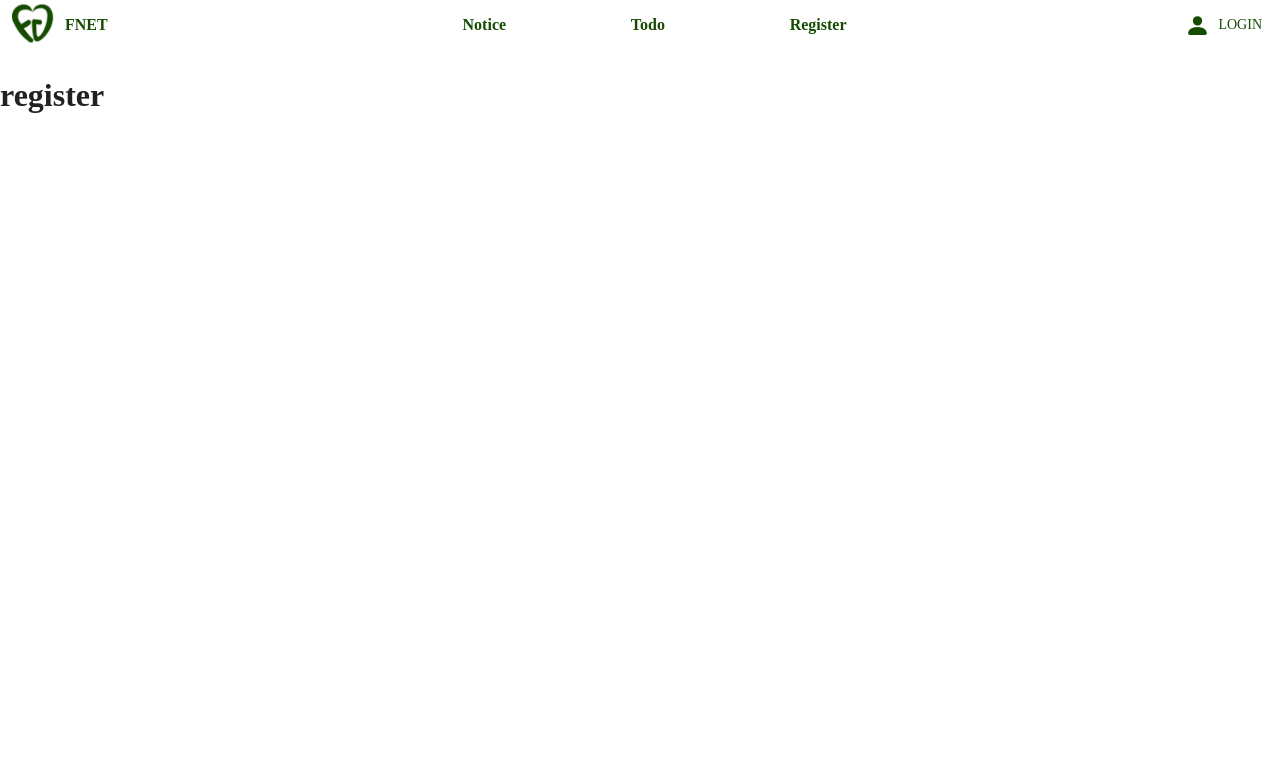
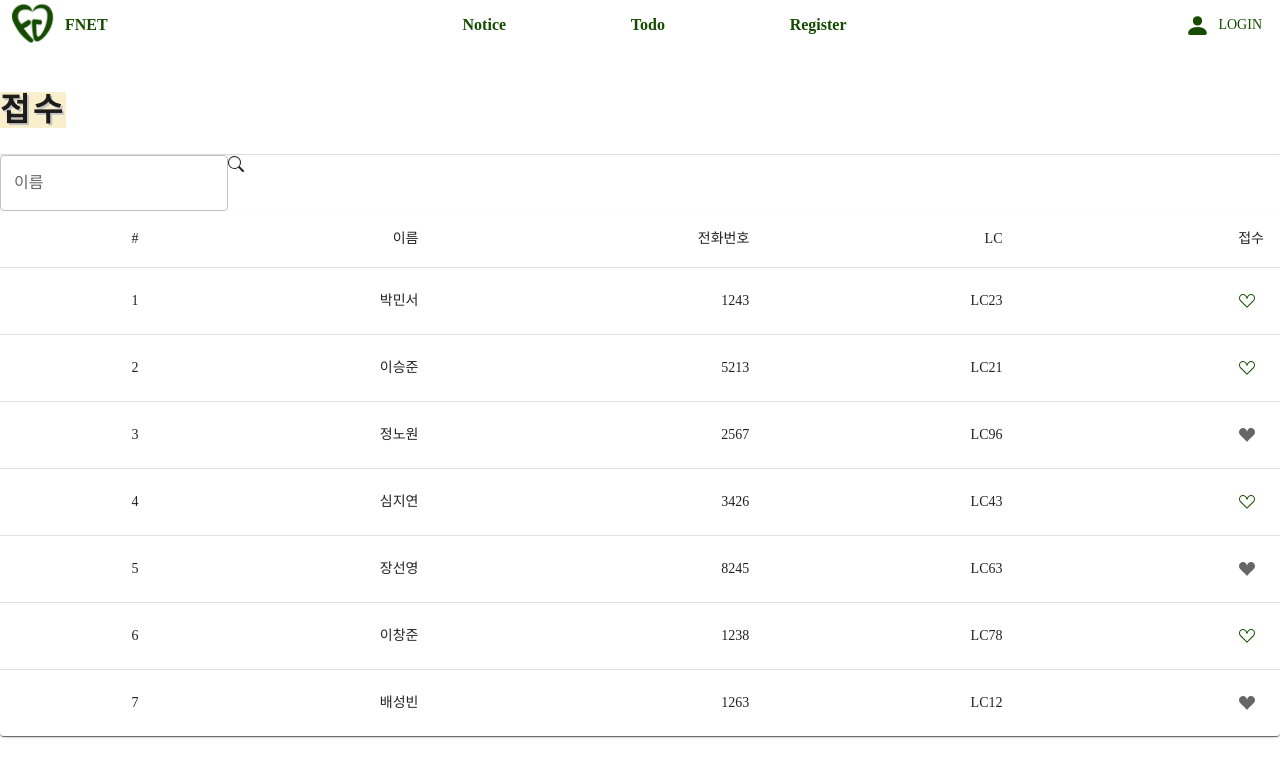
Before and after one commit to FGFnet/fnet, a React (Create React App) app in the folder frontend/: page /register in a window 1280 px wide. Shown: the top 776 px of the page. Built offline with nearby package versions, Linux system fonts and the light colour scheme; a web font is replaced by a local one.

Commit message:
feat(fe): add register page

```diff
--- a/frontend/src/screen/register/register.tsx
+++ b/frontend/src/screen/register/register.tsx
@@ -1,9 +1,107 @@
-import React from 'react'
+import React, {useState} from 'react'
+import {Header} from '../../component';
+import {TextField, Checkbox, Paper, Table, TableBody,TableCell, TableContainer,TableHead,TableRow} from '@mui/material';
+import {BsSearch , BsSuitHeart, BsSuitHeartFill} from 'react-icons/bs';
+
+
+interface registerData {
+  id : number;
+  name : string;
+  phoneNumber : number;
+  LC : string;
+  submit : boolean;
+}
+
+const createdata = (
+  id : number,
+  name : string,
+  phoneNumber : number,
+  LC : string,
+  submit : boolean,
+)=>{
+  return { id , name, phoneNumber, LC, submit};
+}
+
+
+const originalRows : registerData[] = [
+  {id : 1, name: "박민서", phoneNumber : 1243, LC : "LC23", submit : true},
+  {id : 2, name: "이승준", phoneNumber : 5213, LC : "LC21", submit : true},
+  {id : 3, name: "정노원", phoneNumber : 2567, LC : "LC96", submit : false},
+  {id : 4, name: "심지연", phoneNumber : 3426, LC : "LC43", submit : true},
+  {id : 5, name: "장선영", phoneNumber : 8245, LC : "LC63", submit : false},
+  {id : 6, name: "이창준", phoneNumber : 1238, LC : "LC78", submit : true},
+  {id : 7, name: "배성빈", phoneNumber : 1263, LC : "LC12", submit : false},
+]
+
 
 export default function RegisterScreen() {
+  const [rows, setRows] = useState<registerData[]>(originalRows);
+  const [searched, setSearched] = useState<string>("");
+
+  const requestSearch = (SearchVal :string) => {
+    setSearched(SearchVal)
+    const filteredRows = originalRows.filter((row) => {
+      return row.name.toLowerCase().includes(SearchVal.toLowerCase());
+    });
+  setRows(filteredRows);
+};
+
+ const handleCheckBox = (event: React.ChangeEvent<HTMLInputElement>, id: number, data :registerData ) => {
+  const updatedRows = rows.map(data => {
+    if (data.id == id){
+      return {...data, submit: event.target.checked}
+    }
+    return data;
+  })
+  setRows(updatedRows);
+ }
+
   return (
-    <div>
-      <h1>register</h1>
-    </div>
-  )
+    <React.Fragment>
+      <Header title = "접수" />
+    <Paper>
+    <>
+    <TextField
+    id="standard-basic"
+    label = "이름"
+    value={searched}
+    onChange={(event) => requestSearch(event.target.value)}
+    >
+    </TextField>
+    <BsSearch/>
+    </>
+    <TableContainer component={Paper}>
+      <Table sx={{ minWidth: 300 }} aria-label="dense table">
+        <TableHead>
+          <TableRow>
+            <TableCell align="right">#</TableCell>
+            <TableCell align="right">이름</TableCell>
+            <TableCell align="right">전화번호</TableCell>
+            <TableCell align="right">LC</TableCell>
+            <TableCell align="right">접수</TableCell>
+          </TableRow>
+        </TableHead>
+        <TableBody>
+          {rows.map((row) => (
+            <TableRow
+              key={row.id}
+              sx={{ '&:last-child td, &:last-child th': { border: 0 } }}
+            >
+              <TableCell align="right">{row.id}</TableCell>
+              <TableCell align="right">{row.name}</TableCell>
+              <TableCell align="right">{row.phoneNumber}</TableCell>
+              <TableCell align="right">{row.LC}</TableCell>
+              <TableCell align="right">{<Checkbox
+              checked ={row.submit}
+              onChange = {(event)=>handleCheckBox(event, row.id, row)}
+              icon={<BsSuitHeartFill />} checkedIcon={<BsSuitHeart />}/>}
+              </TableCell>
+            </TableRow>
+          ))}
+        </TableBody>
+      </Table>
+    </TableContainer>
+    </Paper>
+    </React.Fragment>
+  );
 }
```
Also changed, not shown: 1 other file (tests, documents, lock files or other folders).
